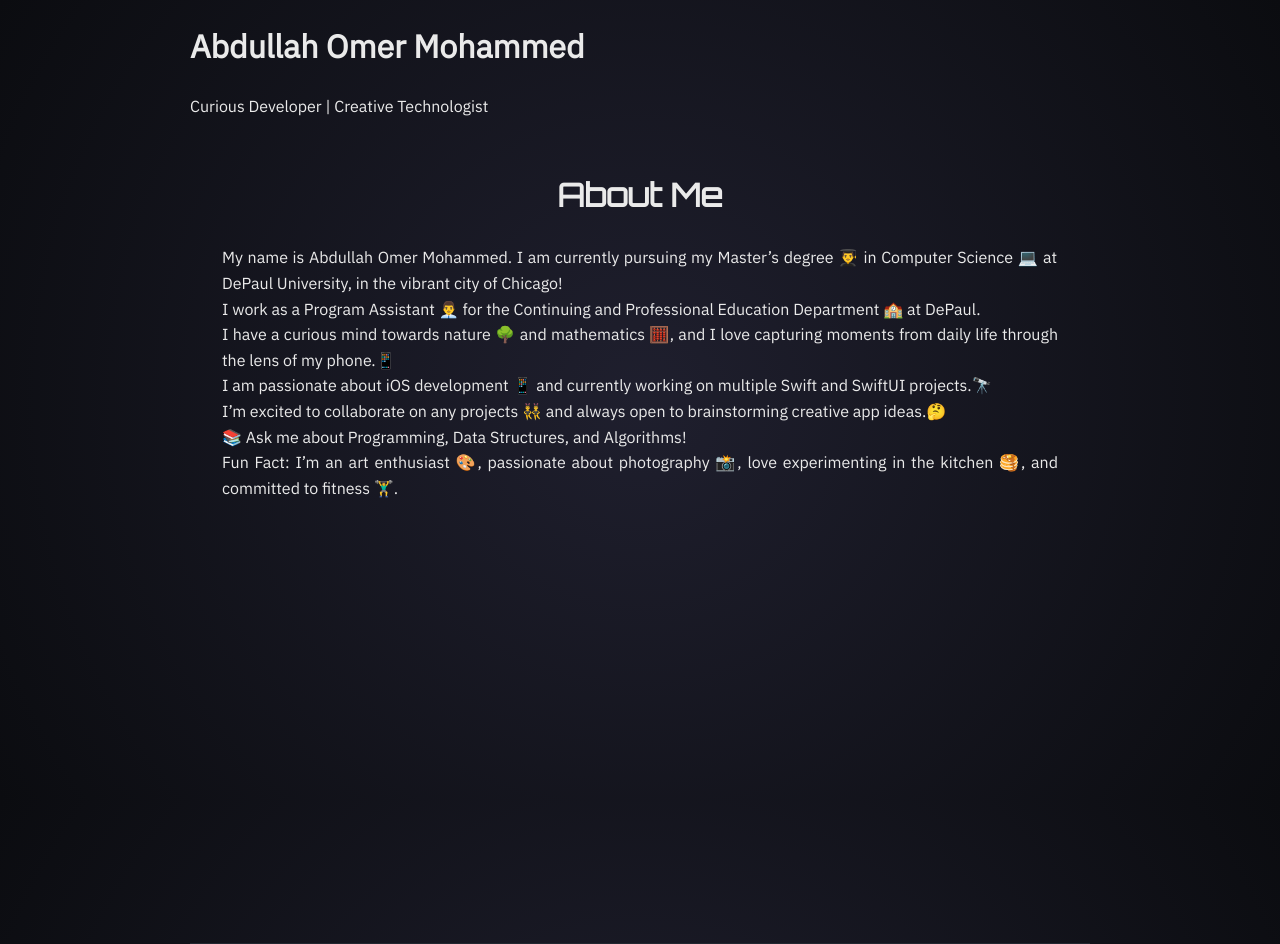
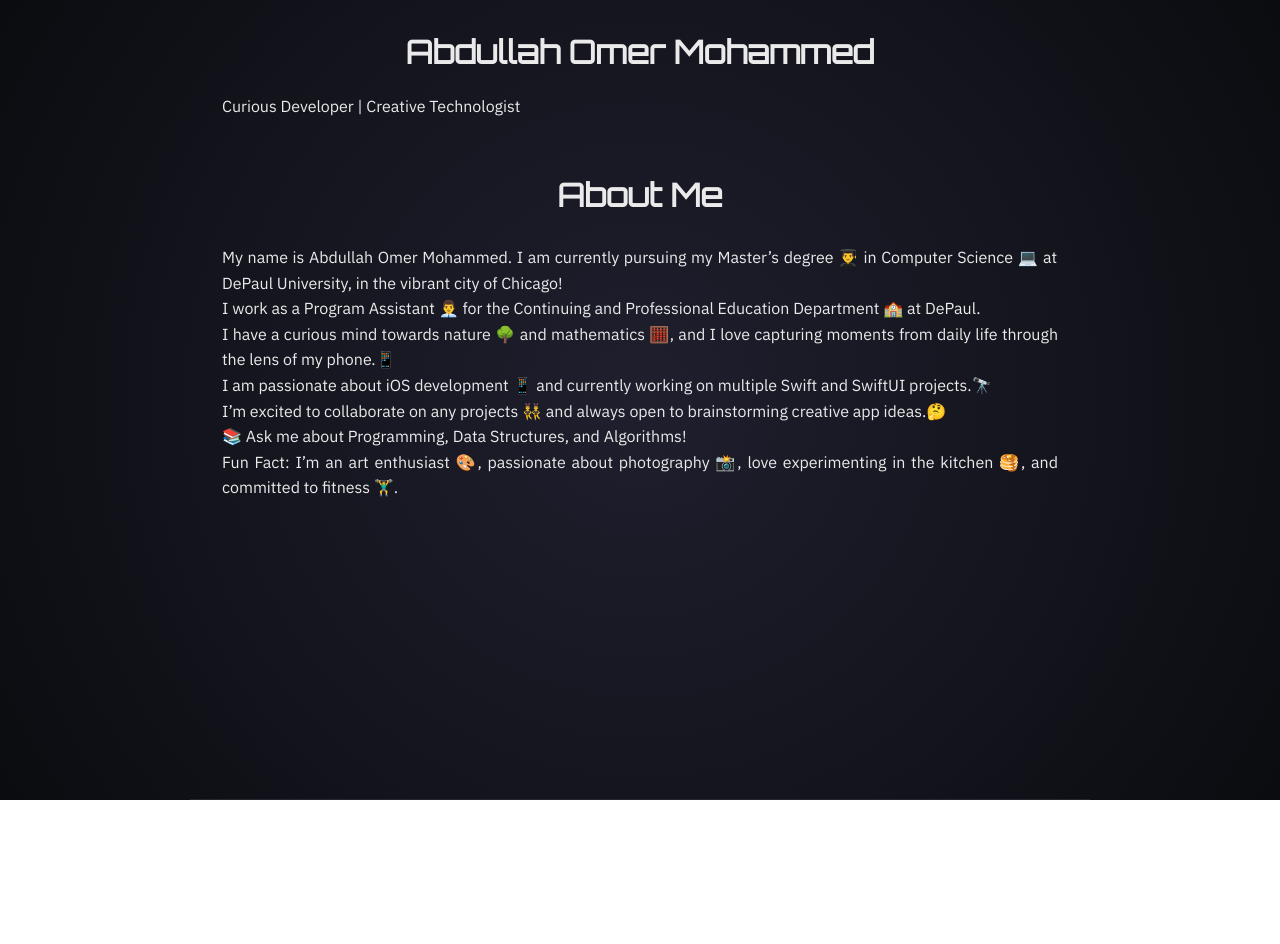
Before and after one commit to maononymous/maononymous.github.io, a plain HTML site: page index.html in a window 1280 px wide. After the commit the page ends 800 px from the top, so only its background shows below. Drawn offline with Linux system fonts and the light colour scheme.

Commit message:
Update index.html

```diff
--- a/index.html
+++ b/index.html
@@ -7,12 +7,12 @@
         <link rel="stylesheet" href="styles.css">
     </head>
     <body class="technical">
-        <header>
-            <h1>Abdullah Omer Mohammed</h1>
-            <p>Curious Developer | Creative Technologist</p>
-        </header>
         <div class="snap-container">
         <section id="about">
+            <header>
+                <h2>Abdullah Omer Mohammed</h1>
+                <p>Curious Developer | Creative Technologist</p>
+            </header>
             <h2>About Me</h2>
             <p>My name is Abdullah Omer Mohammed. I am currently pursuing my Master’s degree 👨‍🎓 in Computer Science 💻 at DePaul University, in the vibrant city of Chicago!<br>
             I work as a Program Assistant 👨‍💼 for the Continuing and Professional Education Department 🏫 at DePaul.<br>
```
